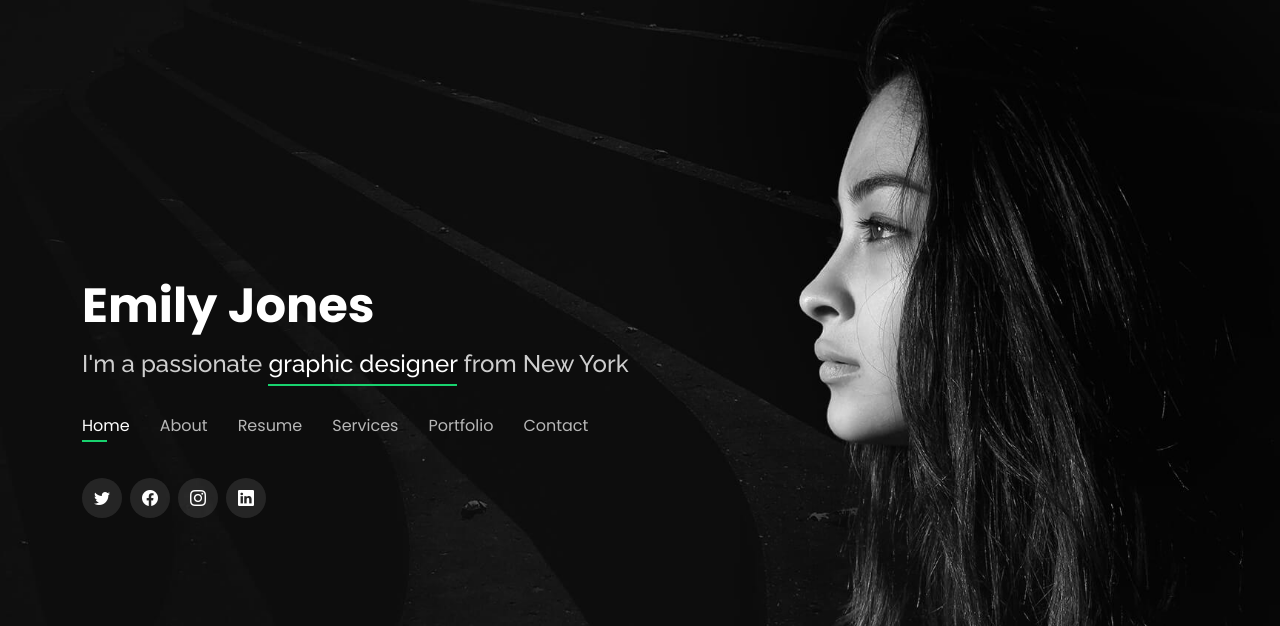
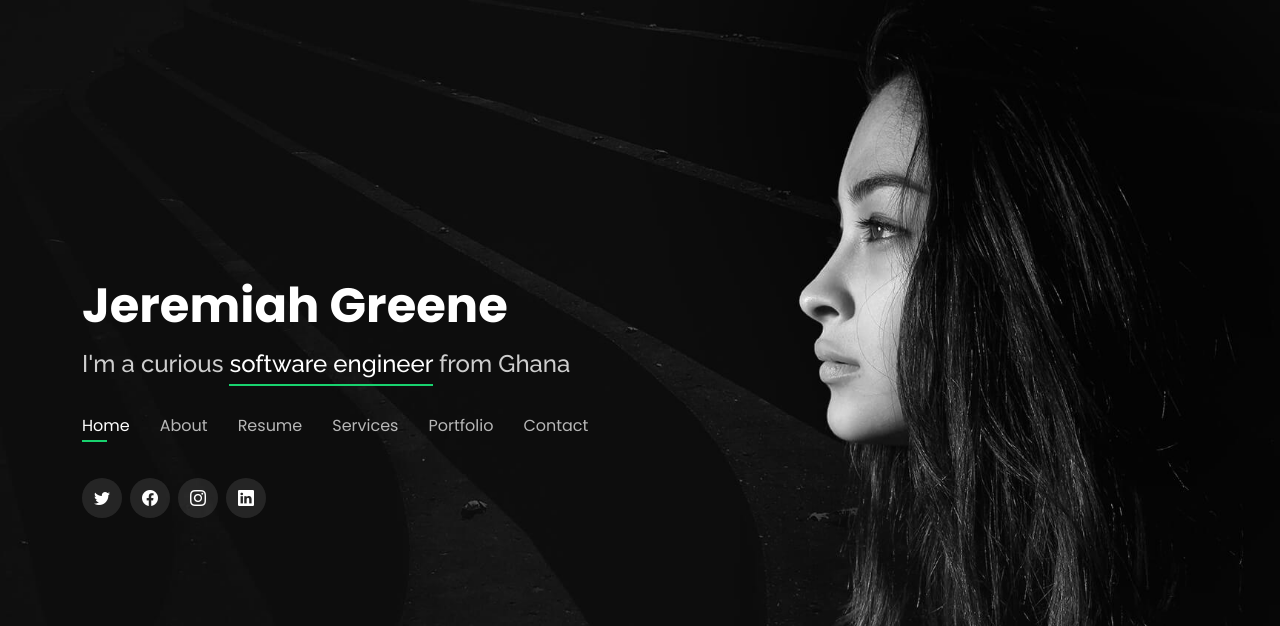
Before and after one commit to greene-thedev/portfolio2, a Flask app: page / in a window 1280 px wide. Shown: the top 626 px of the page. Run offline with Flask 2, Linux system fonts and the light colour scheme; some libraries are stand-ins or nearby versions.

Commit message:
landing page touches

```diff
--- a/templates/index.html
+++ b/templates/index.html
@@ -43,10 +43,10 @@
   <header id="header">
     <div class="container">
 
-      <h1><a href="index.html">Emily Jones</a></h1>
+      <h1><a href="index.html">Jeremiah Greene</a></h1>
       <!-- Uncomment below if you prefer to use an image logo -->
       <!-- <a href="index.html" class="mr-auto"><img src="assets/img/logo.png" alt="" class="img-fluid"></a> -->
-      <h2>I'm a passionate <span>graphic designer</span> from New York</h2>
+      <h2>I'm a curious <span>software engineer</span> from Ghana</h2>
 
       <nav id="navbar" class="navbar">
         <ul>
```
